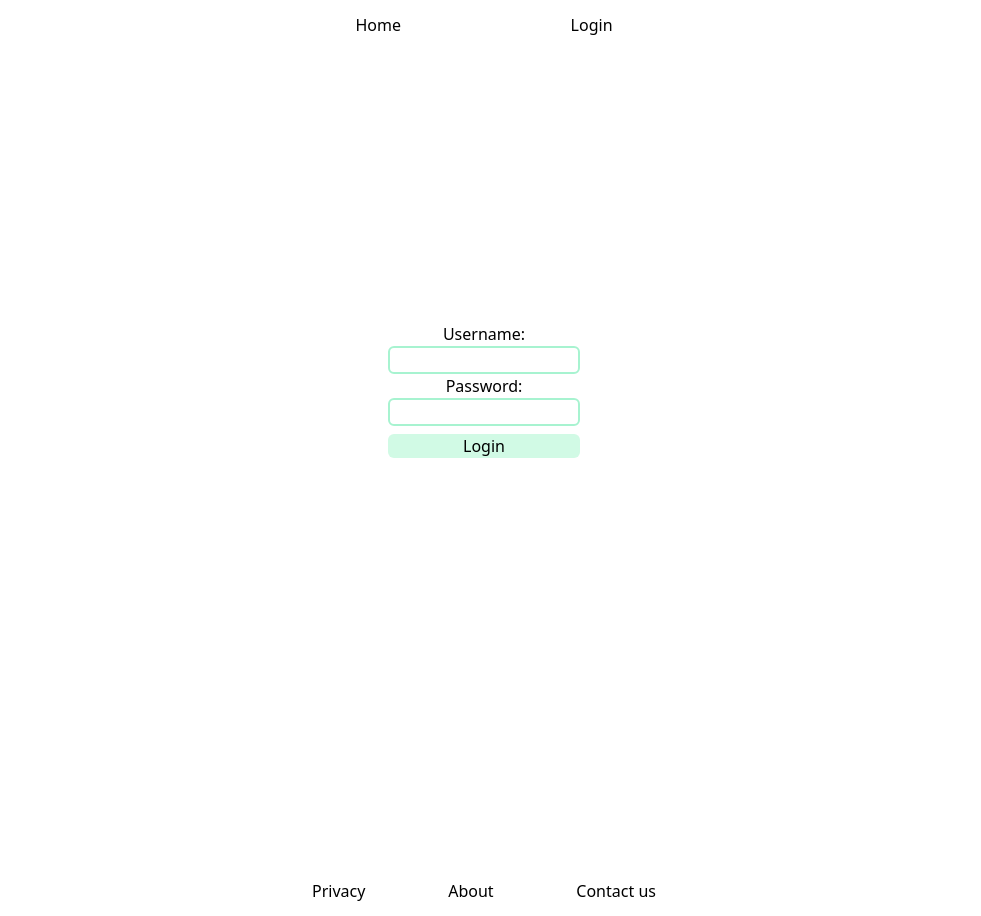
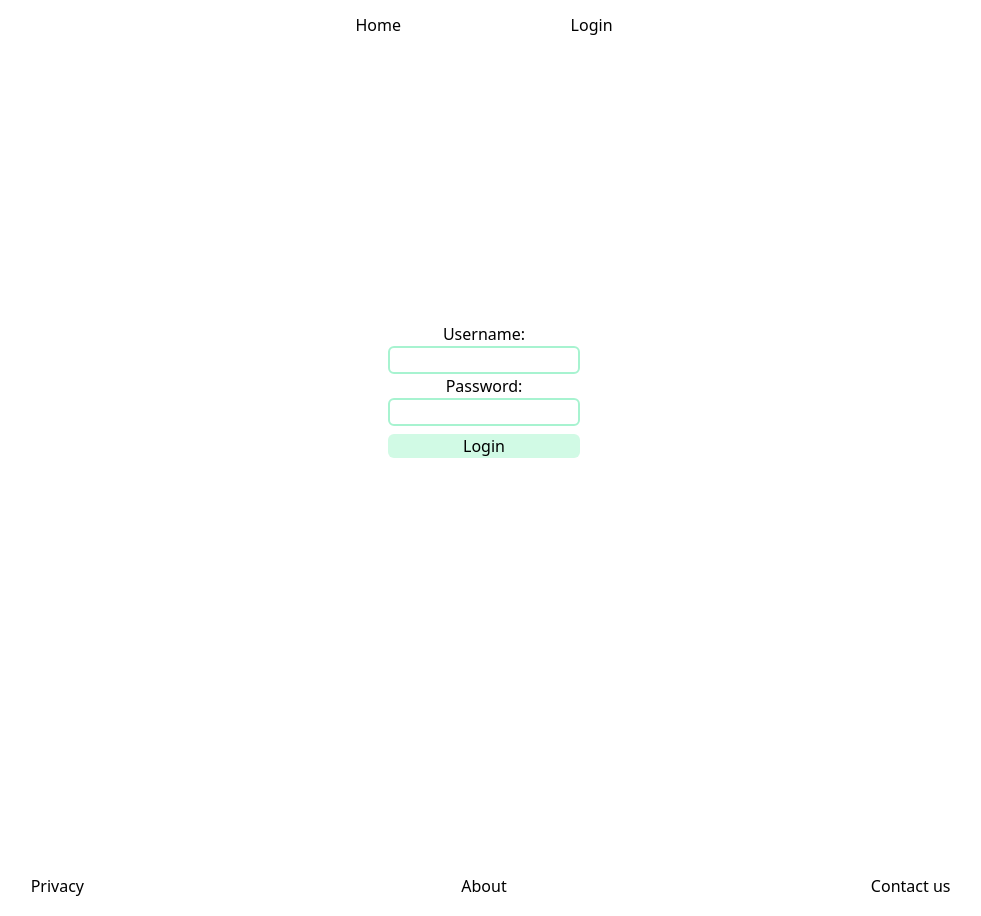
Before and after one commit to CameronStAmant/blog-api-admin-view, a React (Create React App) app: page /#/ in a window 1280 px wide. Shown: the whole page, without its empty margins (156-1137 px from the left). Built offline with nearby package versions, Linux system fonts and the light colour scheme.

Commit message:
Update Footer to use TailwindCSS

```diff
--- a/src/components/Footer.css
+++ /dev/null
@@ -1,12 +0,0 @@
-.footer {
-  grid-area: footer;
-  display: grid;
-  grid-template-columns: repeat(3, 1fr);
-}
-
-.footerNav {
-  grid-column-start: 2;
-  display: grid;
-  grid-auto-flow: column;
-  place-items: center;
-}
--- a/src/components/Footer.js
+++ b/src/components/Footer.js
@@ -1,14 +1,10 @@
-import './Footer.css';
-
 const Footer = () => {
   return (
-    <div className="footer">
-      <ul className="footerNav">
-        <li>Privacy</li>
-        <li>About</li>
-        <li>Contact us</li>
-      </ul>
-    </div>
+    <ul className="display: grid grid-cols-3 text-center py-2 row-start-3 col-span-full">
+      <li>Privacy</li>
+      <li>About</li>
+      <li>Contact us</li>
+    </ul>
   );
 };
 
```
